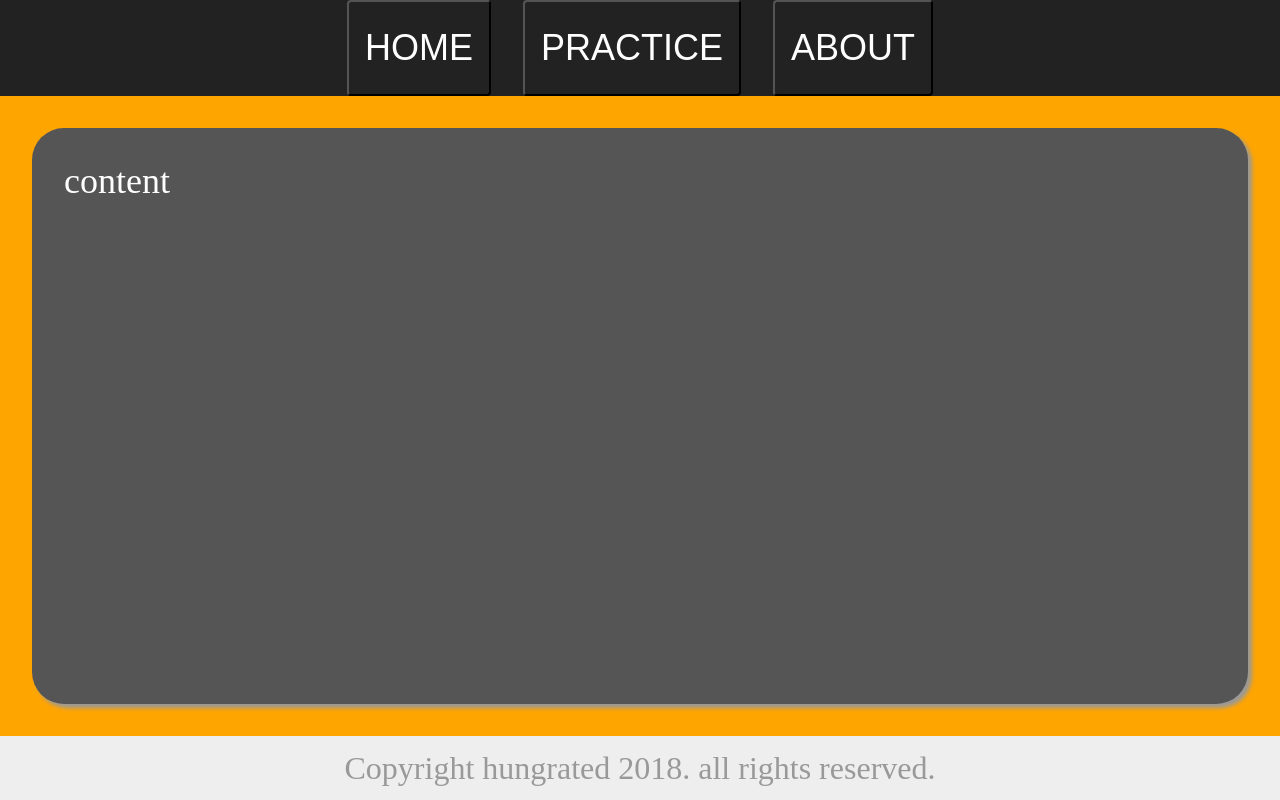
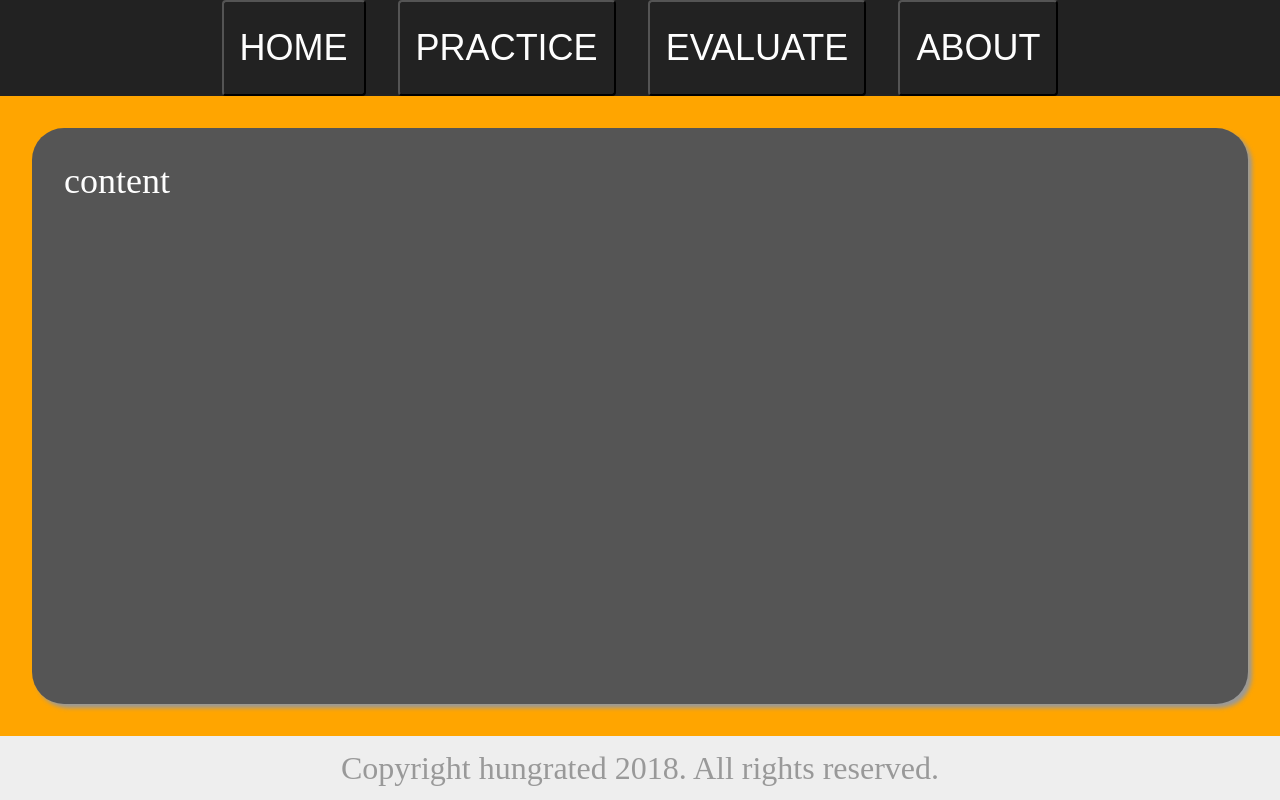
Before and after one commit to Hungrated/rem-zepto-practice-demo, a plain HTML site: page src/index.html in a window 1280 px wide. Drawn offline with Linux system fonts and the light colour scheme.

Commit message:
small improvement

```diff
--- a/src/index.html
+++ b/src/index.html
@@ -12,6 +12,7 @@
         <ul>
             <li><button>HOME</button></li>
             <li><button>PRACTICE</button></li>
+            <li><button>EVALUATE</button></li>
             <li><button>ABOUT</button></li>
         </ul>
     </nav>
@@ -22,7 +23,7 @@
     </div>
 </main>
 <footer class="r-footer">
-    <p>Copyright hungrated 2018. all rights reserved.</p>
+    <p>Copyright hungrated 2018. All rights reserved.</p>
 </footer>
 
 <script></script>
```
